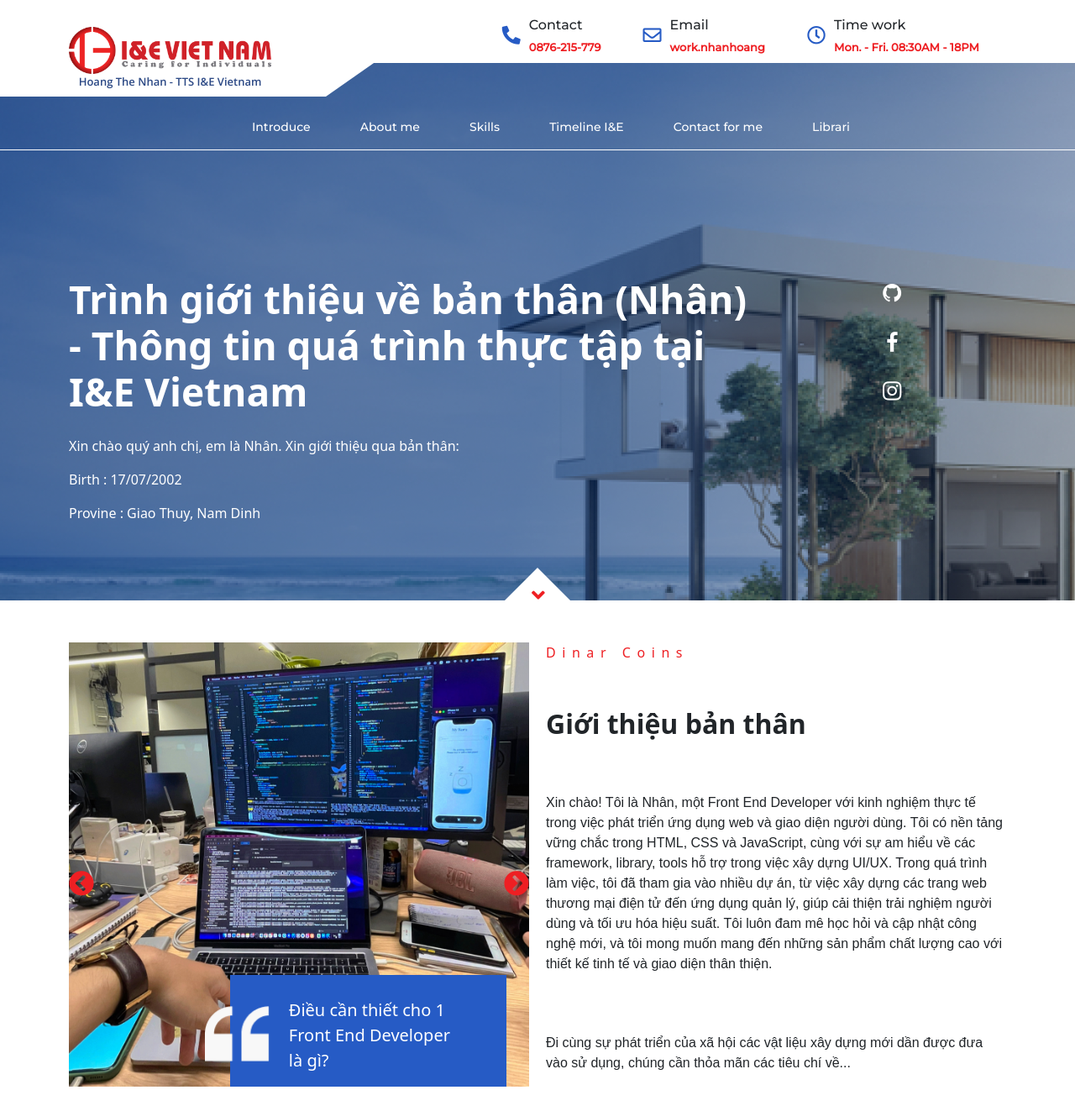
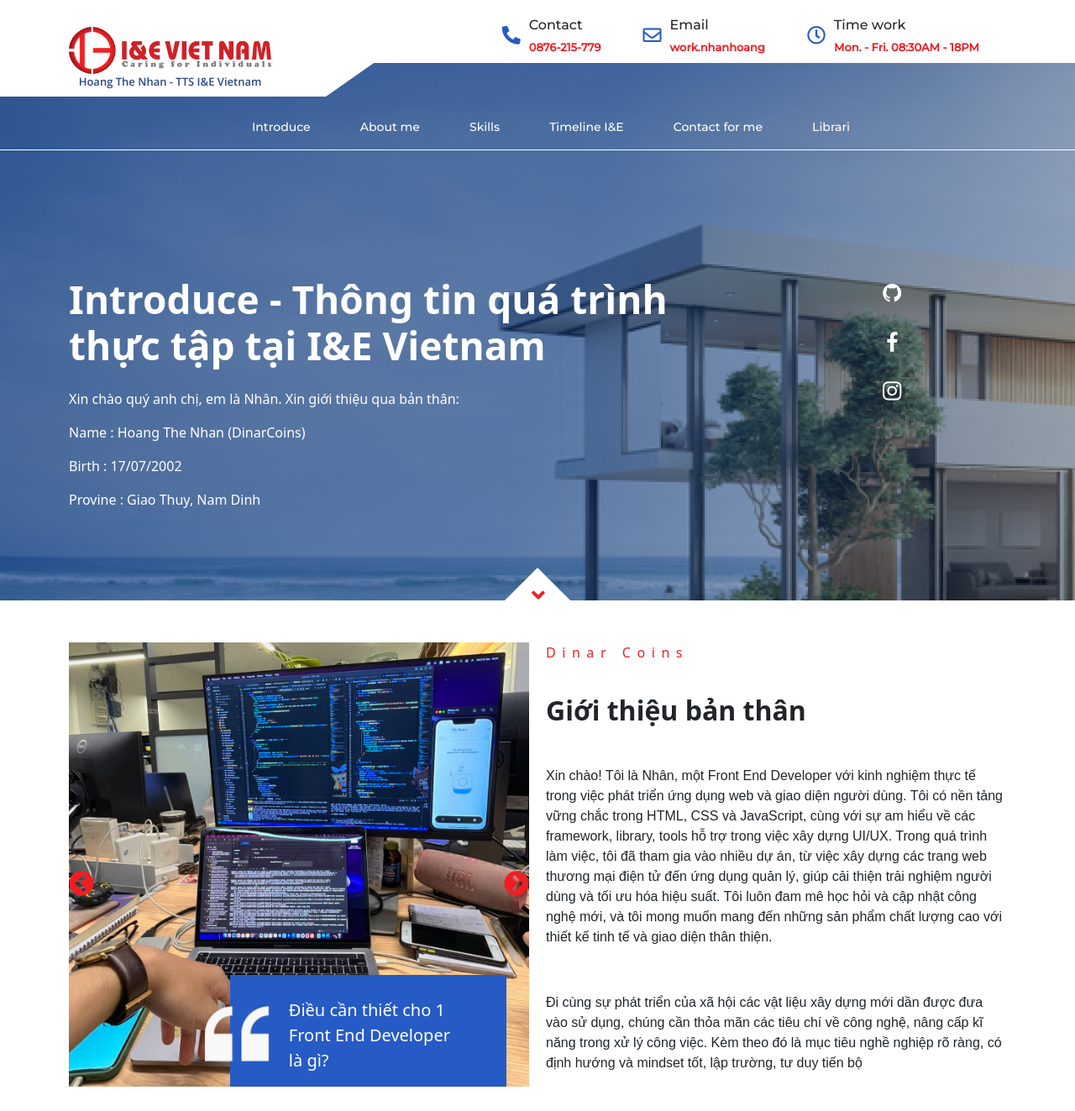
Before and after one commit to dinarcoins/portfolio_IE, a plain HTML site: page index.html in a window 1280 px wide. Shown: the top 1323 px of the page at 84% size. Drawn offline with nearby package versions, Linux system fonts and the light colour scheme.

Commit message:
fix content

```diff
--- a/index.html
+++ b/index.html
@@ -99,12 +99,12 @@
           <div class="menu__main">
             <div class="header__title">
               <h1 class="animate__animated animate__bounce">
-                Trình giới thiệu về bản thân (Nhân) - Thông tin quá trình thực
-                tập tại I&E Vietnam
+                Introduce - Thông tin quá trình thực tập tại I&E Vietnam
               </h1>
               <p>
                 Xin chào quý anh chị, em là Nhân. Xin giới thiệu qua bản thân:
               </p>
+              <p>Name : Hoang The Nhan (DinarCoins) </p>
               <p>Birth : 17/07/2002</p>
               <p>Provine : Giao Thuy, Nam Dinh</p>
             </div>
@@ -128,7 +128,6 @@
     </div>
   </header>
   <body>
-
     <section class="about-me" id="aboutMe">
       <div class="container">
         <div class="about-me__content">
@@ -171,7 +170,10 @@
             </p>
             <p>
               Đi cùng sự phát triển của xã hội các vật liệu xây dựng mới dần
-              được đưa vào sử dụng, chúng cần thỏa mãn các tiêu chí về...
+              được đưa vào sử dụng, chúng cần thỏa mãn các tiêu chí về công
+              nghệ, nâng cấp kĩ năng trong xử lý công việc. Kèm theo đó là mục
+              tiêu nghề nghiệp rõ ràng, có định hướng và mindset tốt, lập
+              trường, tư duy tiến bộ
             </p>
           </div>
         </div>
```
